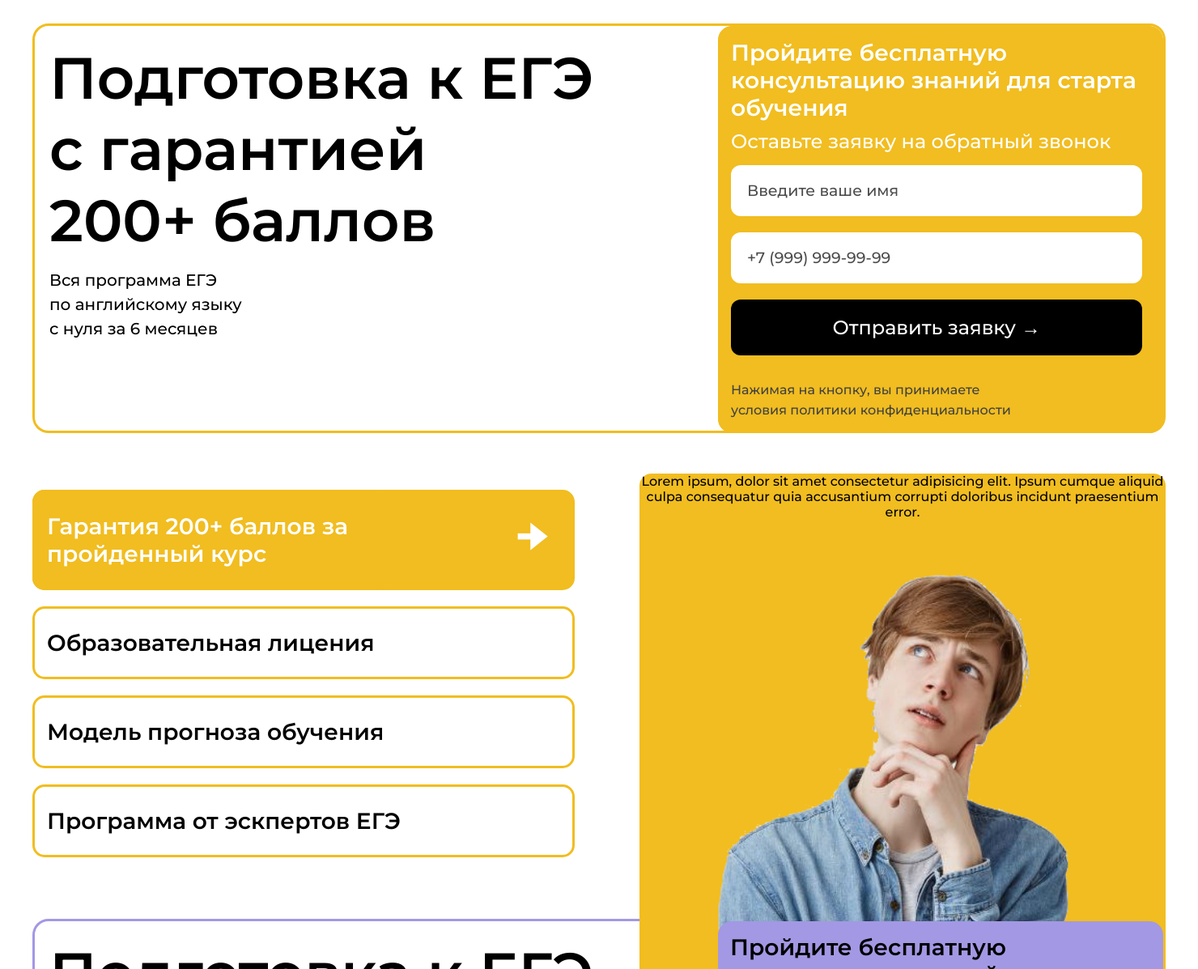
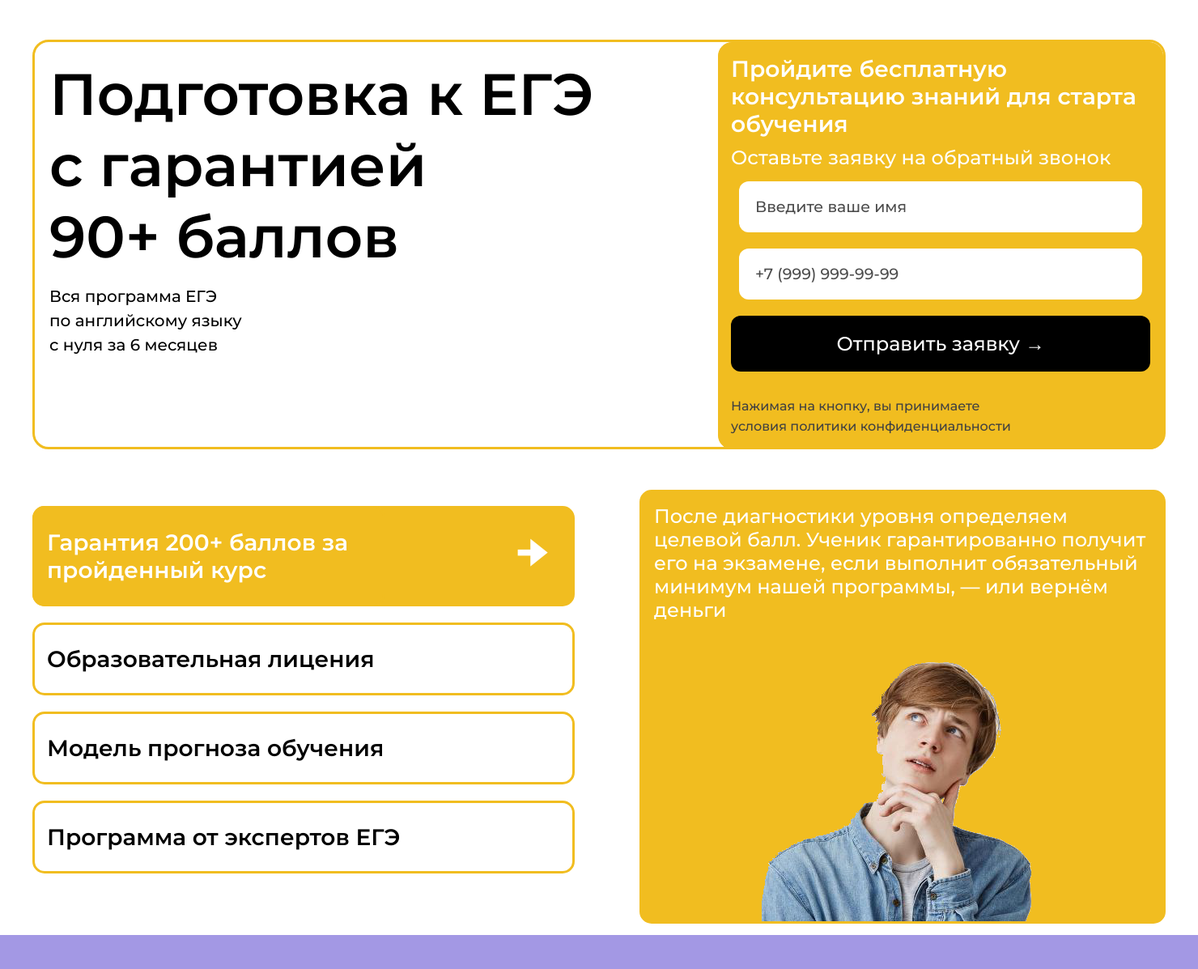
Before and after one commit to MakerAVGN/Kurs_Project, a Node server app: page / in a window 1480 px wide. Shown: the part 740-1937 px from the top of the page at 81% size. Run offline with Node 20, Linux system fonts and the light colour scheme.

Commit message:
Верстка

```diff
--- a/public/css/main.css
+++ b/public/css/main.css
@@ -138,12 +138,6 @@
   align-items: center;
 }
 
-label,
-input,
-button {
-  margin-right: 10px;
-}
-
 form input {
   padding: 20px;
   width: 100%;
@@ -153,9 +147,6 @@
   text-align: left;
 }
 
-form input:first-of-type {
-  margin-left: -10px;
-}
 
 form input:focus {
   border-color: #ed6316;
@@ -236,6 +227,7 @@
   align-items: center;
   justify-content: center;
   color: white;
+  cursor: pointer;
 }
 
 .container-wrapper-application form .btn-main-wrapper .btn-block-button::after{
@@ -252,7 +244,7 @@
 
 #second .container-wrapper-application{
   display: grid;
-  grid-template-columns: 1fr 550px;
+  grid-template-columns: 1fr 710px;
   margin: 50px 0;
   height: 500px;
   border-radius: 20px;
@@ -316,12 +308,23 @@
 }
 
 .container-wrapper-guarantees .right-side {
-  height: 100%;
+  height: 500px;
   background-color:#f1bd20;
   border-radius: 15px;
+  position: relative;
+  overflow: hidden;
+  padding: 15px 15px;
+  border: 3px solid #f1bd20;
+}
+
+.container-wrapper-guarantees .right-side p{
+  color: white;
+  font-size: 24px;
+  text-align: left;
 }
 
 .container-wrapper-guarantees .right-side img{
-  width: 100%;
-  height: 100%;
+  width: auto;
+  object-fit: cover;
+
 }
--- a/public/css/modal-log.css
+++ b/public/css/modal-log.css
@@ -65,12 +65,12 @@
 }
 
 .modal-content input {
-  width: 65%;
+  width: 75%;
   height: 20px;
-  background-color: #bca8f5;
   border-color: #000;
   color: rgba(0, 0, 0, 0.7);
   text-indent: 20px;
+  border: none;
 }
 
 .btn-modal {
@@ -79,7 +79,7 @@
   border-radius: 69px;
   color: #ffffff;
   text-shadow: 1px 1px 2px rgba(3, 3, 3, 0.3);
-  background-color: #ed6316;
+  background-color: black;
   cursor: pointer;
   transition: all 0.5s ease;
   font-size: 16px;
@@ -119,17 +119,12 @@
   cursor: pointer;
 }
 
-label,
-input,
-button {
-  margin-right: 10px;
-}
 
 form input {
   padding: 20px;
   width: 100%;
   height: 100%;
-  border-radius: 38px;
+  border-radius: 15px;
   border: 2px #ced8df solid;
   text-align: left;
 }
--- a/public/css/modal-sign.css
+++ b/public/css/modal-sign.css
@@ -44,12 +44,13 @@
     flex-direction: column;
     align-items: center;
     z-index: 1;
-    background: #bca8f5;
+    background: #F1BD20;
     border: 1px solid #888;
     width: 400px;
     height: auto;
     border-radius: 41px 0 41px 41px;
     animation: slideOut 0.6s ease-in-out;
+    color: white;
 }
 
 .modal-content-sign h2 {
@@ -65,31 +66,35 @@
 .modal-content-sign input {
     width: 65%;
     height: 20px;
-    background-color: #bca8f5;
     border-color: #000;
     color: rgba(0, 0, 0, 0.7);
     text-indent: 20px;
+    border: none;
 }
 
 .btn-sign {
     border: none;
     padding: 20px 70px;
     border-radius: 69px;
-    color: #000000;
+    color: white;
     text-shadow: 1px 1px 2px rgba(3, 3, 3, 0.3);
-    background-color: #F1BD20;
+    background-color: black;
     cursor: pointer;
     transition: all 0.5s ease;
     font-size: 16px;
+    margin-top: 20px;
 }
 
 .modal-content-sign .btn-modal {
     margin-top: 100px;
+    width: 100%;
 }
 
-.btn-modal:hover {
-    background-color: rgb(255, 149, 11);
+.modal-content-sign .btn-sign:hover{
+    background-color: #a398e4;
 }
+
+
 
 input:-webkit-autofill,
 input:-webkit-autofill:hover,
@@ -106,7 +111,7 @@
 
 /* Стили для поля ввода в фокусе */
 input:focus {
-    background-color: #bca8f5;
+    background-color: white;
     /* Ваш цвет фона */
 }
 
@@ -117,17 +122,15 @@
     cursor: pointer;
 }
 
-label,
-input,
-button {
-    margin-right: 10px;
-}
 
 form input {
-    padding: 20px;
     width: 100%;
     height: 100%;
-    border-radius: 38px;
+    border-radius: 15px;
     border: 2px #ced8df solid;
     text-align: left;
 }
+
+input, label {
+    margin-bottom: 10px;
+}
--- a/views/main.ejs
+++ b/views/main.ejs
@@ -14,7 +14,7 @@
         <div class="width-container">
           <div class="container-wrapper-application">
             <div class="left-block">
-              <h2>Подготовка к ЕГЭ с гарантией <br> 200+ баллов</h2>
+              <h2>Подготовка к ЕГЭ с гарантией <br> 90+ баллов</h2>
               <p>Вся программа ЕГЭ <br> по английскому языку <br> с нуля за 6 месяцев</p>
             </div>
             <div class="right-block">
@@ -60,21 +60,37 @@
                 <div id="first-type"><h3>Гарантия 200+ баллов за пройденный курс</h3></div>
                 <div><h3>Образовательная лицения</h3>
                   <h3>Модель прогноза обучения</h3>
-                  <h3>Программа от эскпертов ЕГЭ</h3>
+                  <h3>Программа от экспертов ЕГЭ</h3>
                 </div>
               </div>
               <div class="right-side">
-                <p>Lorem ipsum, dolor sit amet consectetur adipisicing elit. Ipsum cumque aliquid culpa consequatur quia accusantium corrupti doloribus incidunt praesentium error.</p>
-                <img src="../public/images/photo_man.png" alt="man">
+                <p>После диагностики уровня определяем целевой балл. Ученик гарантированно получит его на экзамене, если выполнит обязательный минимум нашей программы, — или вернём деньги</p>
+                <img src="/images/photo_man.png" alt="man">
               </div>
             </div>
           </div>
+        <div class="main-container">
+          <div class="width-container">
+            <div class="container-wrapper two">
+              <div class="text-block">
+                <h2>Что пишут наши ученики</h2>
+                <p>
+                  87% участников приходят по личной рекомендации от друзей. А
+                  каждый 3 сдает ЕГЭ на 90+ баллов!
+                </p>
+                <button class="btn-main" id="review">Читать отзывы</button>
+              </div>
+              <div class="image-block">
+                <img
+                  src="https://plus.unsplash.com/premium_photo-1682310144714-cb77b1e6d64a?auto=format&fit=crop&q=80&w=2112&ixlib=rb-4.0.3&ixid=M3wxMjA3fDB8MHxwaG90by1wYWdlfHx8fGVufDB8fHx8fA%3D%3D"
+                  alt="Описание изображения"
+                />
+              </div>
+            </div>
+          </div>
+        </div>
         <div id="second" class="width-container">
           <div class="container-wrapper-application">
-            <div class="left-block">
-              <h2>Подготовка к ЕГЭ с гарантией <br> 200+ баллов</h2>
-              <p>Вся программа ЕГЭ <br> по английскому языку <br> с нуля за 6 месяцев</p>
-            </div>
             <div class="right-block">
               <h3>Пройдите бесплатную консультацию знаний для старта обучения</h3>
               <p class="text-right-block">Оставьте заявку на обратный звонок</p>
@@ -108,26 +124,11 @@
               <p class="agreement">Нажимая на кнопку, вы принимаете условия политики конфиденциальности</p>
               </form>
             </div>
-          </div>
-        </div>
-        <div class="main-container">
-          <div class="width-container">
-            <div class="container-wrapper two">
-              <div class="text-block">
-                <h2>Что пишут наши ученики</h2>
-                <p>
-                  87% участников приходят по личной рекомендации от друзей. А
-                  каждый 3 сдает ЕГЭ на 90+ баллов!
-                </p>
-                <button class="btn-main" id="review">Читать отзывы</button>
-              </div>
-              <div class="image-block">
-                <img
-                  src="https://plus.unsplash.com/premium_photo-1682310144714-cb77b1e6d64a?auto=format&fit=crop&q=80&w=2112&ixlib=rb-4.0.3&ixid=M3wxMjA3fDB8MHxwaG90by1wYWdlfHx8fGVufDB8fHx8fA%3D%3D"
-                  alt="Описание изображения"
-                />
-              </div>
+            <div class="left-block">
+              <h2>Подготовка к ЕГЭ с гарантией <br> 90+ баллов</h2>
+              <p>Вся программа ЕГЭ <br> по английскому языку <br> с нуля за 6 месяцев</p>
             </div>
+
           </div>
         </div>
       </main>
```
Also changed, not shown: public/images/photo_man.png.
